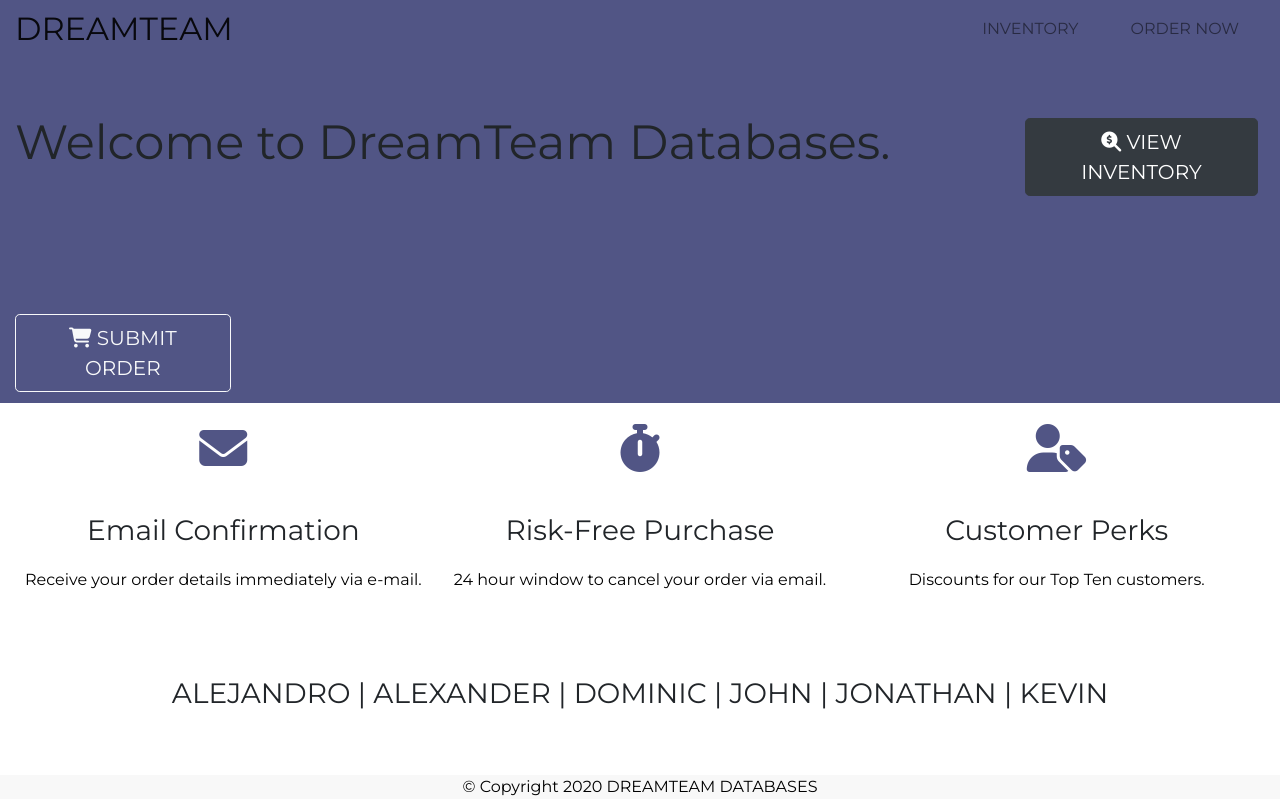
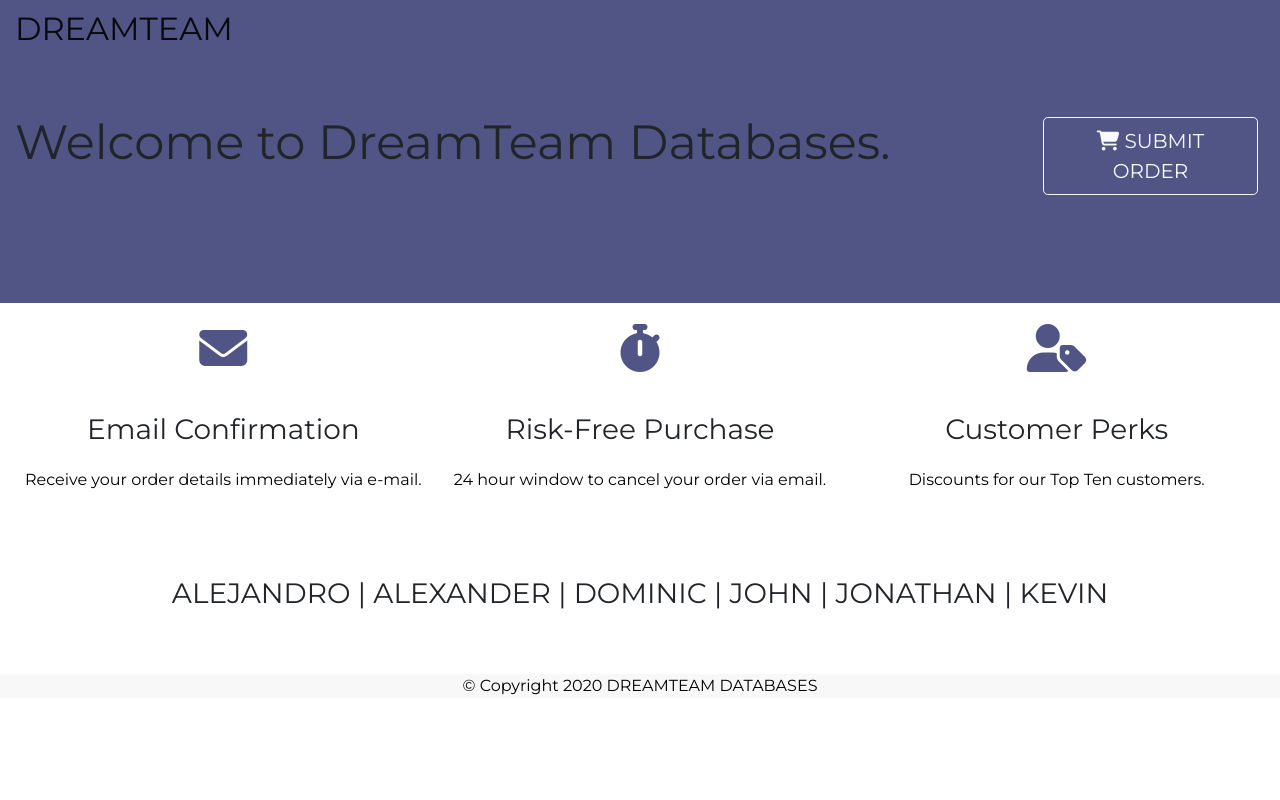
Before and after one commit to MSU-CS3250-DreamTeam/Database, a plain HTML site: page index.html in a window 1280 px wide. Drawn offline with nearby package versions, Linux system fonts and the light colour scheme.

Commit message:
Updated Home Page
- Removed unnecessary buttons
- Removed top navigation bar
- Other minor visual changes
- Cleaned whitespace and other code

```diff
--- a/index.html
+++ b/index.html
@@ -14,7 +14,7 @@
 
     <!-- CSS File -->
 
-    <link rel="stylesheet" href="src/CSS/index.css">
+    <link rel="stylesheet" href="css/index.css">
 
     <!-- Font Installations -->
 
@@ -34,34 +34,20 @@
             <button class="navbar-toggler" type="button" data-toggle="collapse" data-target="#navbarSupportedContent" aria-controls="navbarSupportedContent" aria-expanded="false" aria-label="Toggle navigation">
                 <span class="navbar-toggler-icon"></span>
             </button>
-
-            <div class="collapse navbar-collapse" id="navbarSupportedContent">
-                <ul class="navbar-nav ml-auto">
-                    <li class="nav-item">
-                        <a class="nav-link" href="#">INVENTORY</a>
-                    </li>
-                    <li class="nav-item">
-                        <a class="nav-link" href="#">ORDER NOW</a>
-                    </li>
-                </ul>
-            </div>
         </nav>
 
         <!-- Title -->
 
         <div class="row no-gutters">
-
-
             <h1>Welcome to DreamTeam Databases.</h1>
             <h3 class="collab"></h3>
-            <a href="src/OrderSubmission/form.html"><button type="button" class="btn btn-dark btn-lg download-button"><i class="fas fa-search-dollar"></i></i> VIEW INVENTORY</button></a>
-            <a href = "src/OrderSubmission/form.html"><button type="button" class="btn btn-outline-light btn-lg download-button"><i class="fas fa-shopping-cart"></i></i> SUBMIT ORDER</button></a>
+		<!--
+            <a href="form.html"><button type="button" class="btn btn-dark btn-lg download-button"><i class="fas fa-search-dollar"></i></i> VIEW INVENTORY</button></a>
+		-->
+			<a href = "form.html"><button type="button" class="btn btn-outline-light btn-lg download-button"><i class="fas fa-shopping-cart"></i></i> SUBMIT ORDER</button></a>
+        </div>
 
-
-
-        </div>
 </section>
-
 
 <!-- Features -->
 
@@ -94,7 +80,7 @@
 </section>
 
 
-<!-- Call to Action -->
+<!-- Team Names -->
 
 <section id="cta">
 
```
